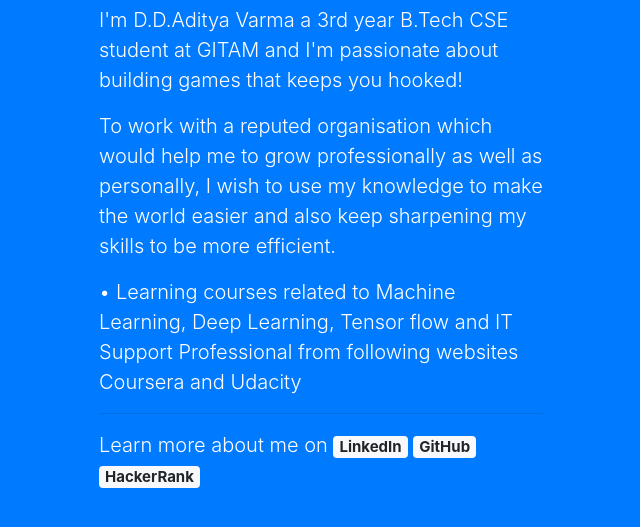
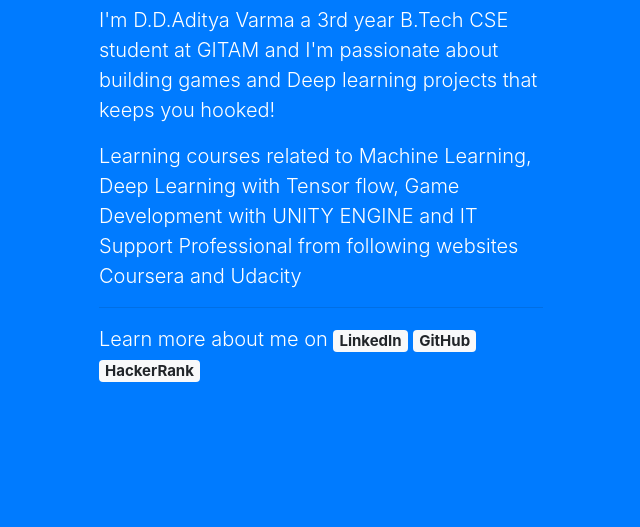
Before and after one commit to ddavarma/ddavarma.github.io, a plain HTML site: page index.html in a window 1280 px wide. Shown: the part 161-688 px from the top of the page, without its empty margins (319-959 px from the left). Drawn offline with nearby package versions, Linux system fonts and the light colour scheme.

Commit message:
Update index.html

```diff
--- a/index.html
+++ b/index.html
@@ -23,9 +23,8 @@
 			<div class="col-md-6 offset-md-3">
 				<div class="text-white p-5" style="border-radius: 0">
 					<h1 class="display-3">Hello, world!</h1>
-					<p class="lead">I'm D.D.Aditya Varma a 3rd year B.Tech CSE student at GITAM and I'm passionate about building games that keeps you hooked!</p>
-					<p class="lead">To work with a reputed organisation which would help me to grow professionally as well as personally, I wish to use my knowledge to make the world easier and also keep sharpening my skills to be more efficient.</p>
-					<p class="lead">•	Learning courses related to Machine Learning, Deep Learning, Tensor flow and IT Support Professional from following websites Coursera and Udacity</p>
+					<p class="lead">I'm D.D.Aditya Varma a 3rd year B.Tech CSE student at GITAM and I'm passionate about building games and Deep learning projects that keeps you hooked!</p>
+					<p class="lead">Learning courses related to Machine Learning, Deep Learning with Tensor flow, Game Development with UNITY ENGINE and IT Support Professional from following websites Coursera and Udacity</p>
 					<hr class="m-y-md">
 					<p class="lead">Learn more about me on <a class="badge badge-light" href="https://www.linkedin.com/in/ddavarma/" style="position:relative">LinkedIn</a>
 					<a class="badge badge-light" href="https://github.com/ddavarma" style="position:relative">GitHub</a>
```
